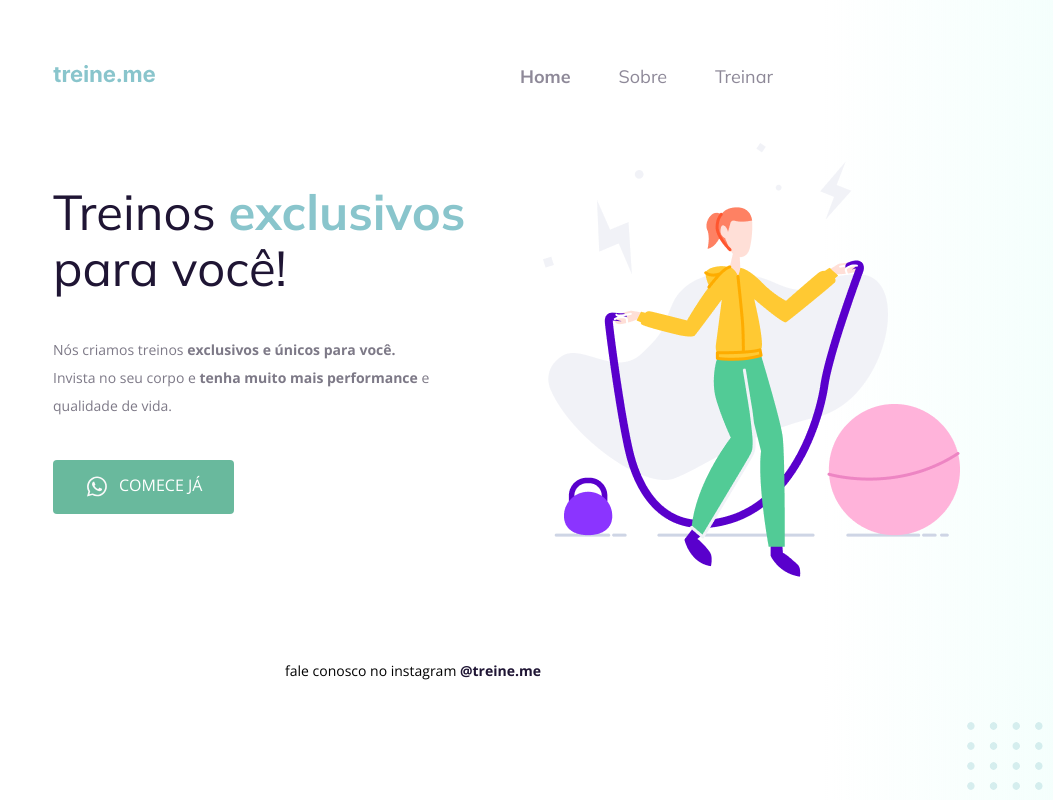
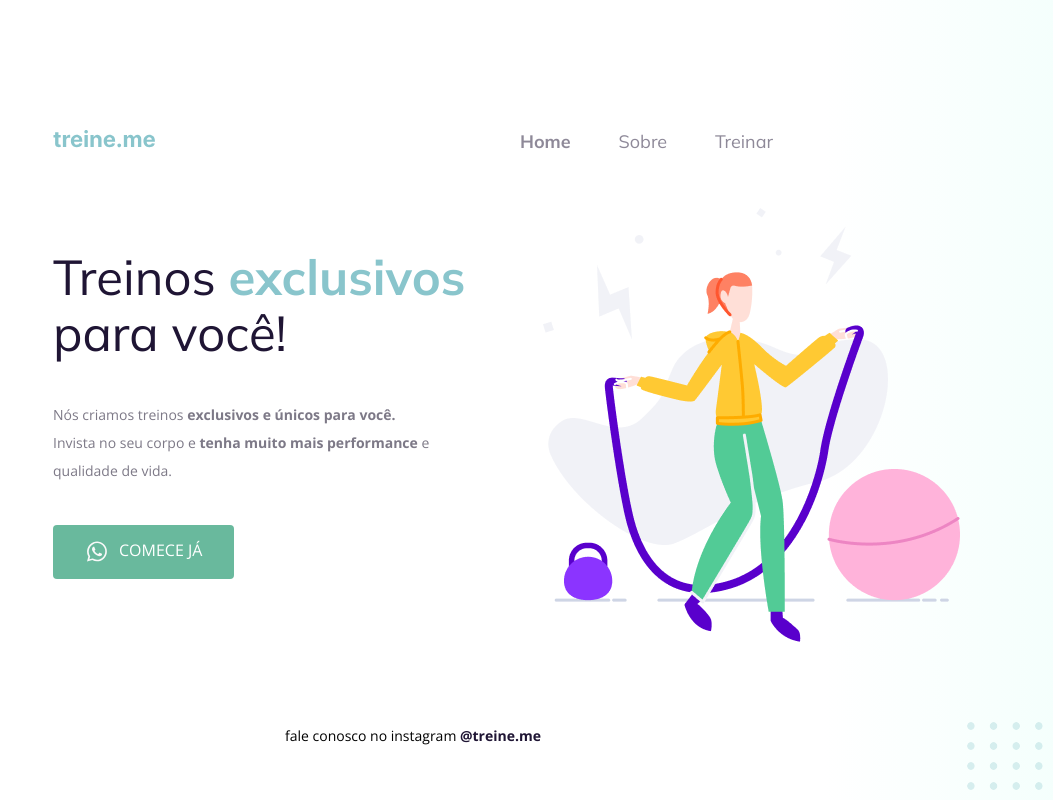
Before and after one commit to Walber2903/treine.me, a plain HTML site: page index.html in a window 1280 px wide. Shown: the whole page, without its empty margins (227-1280 px from the left). Drawn offline with nearby package versions, Linux system fonts and the light colour scheme.

Commit message:
adjustement in the vh height and width

```diff
--- a/style.css
+++ b/style.css
@@ -5,11 +5,13 @@ body {
   box-sizing: border-box;
   font-family: "Open Sans", sans-serif;
   background: linear-gradient(90deg, rgb(227, 255, 248, 0) 82.08%, rgb(227, 255, 248, 0.38) 100%);
+  min-height: 100vh;
 }
 
 .page {
   width: 90vh;
   margin: 0 auto;
+  padding-top: 65px;
 }
 
 nav {
```
